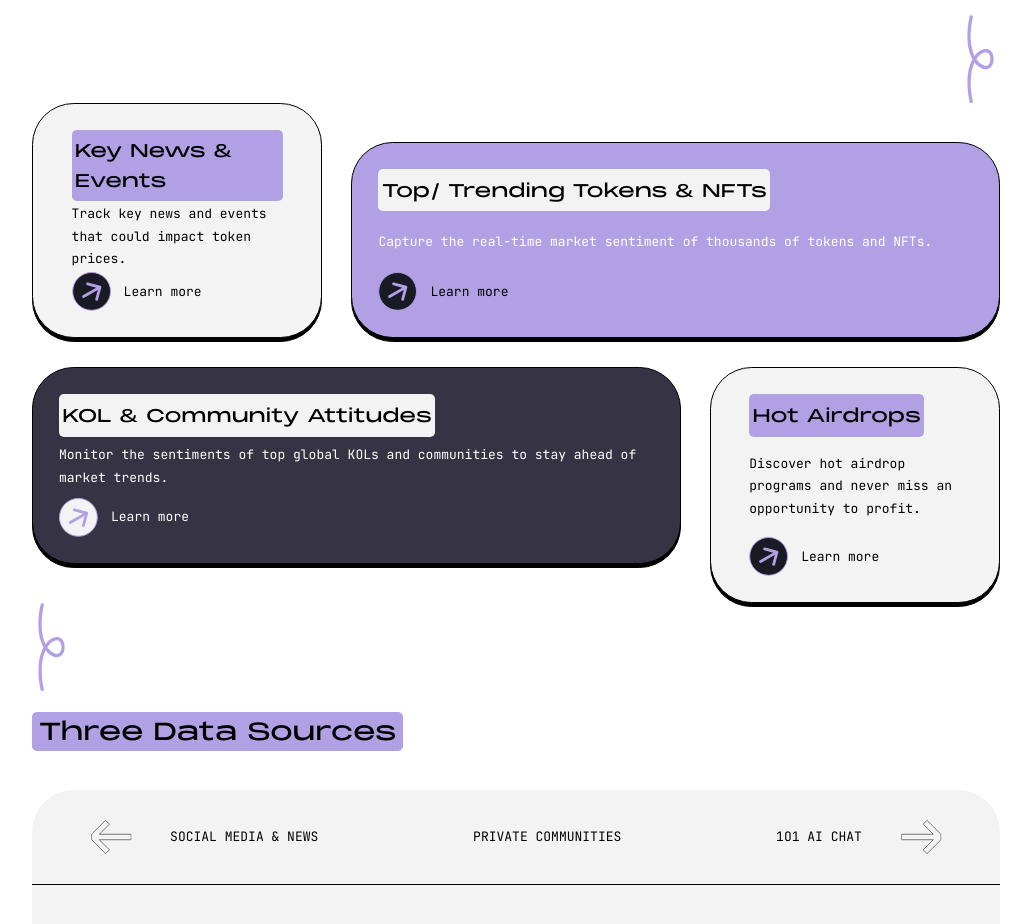
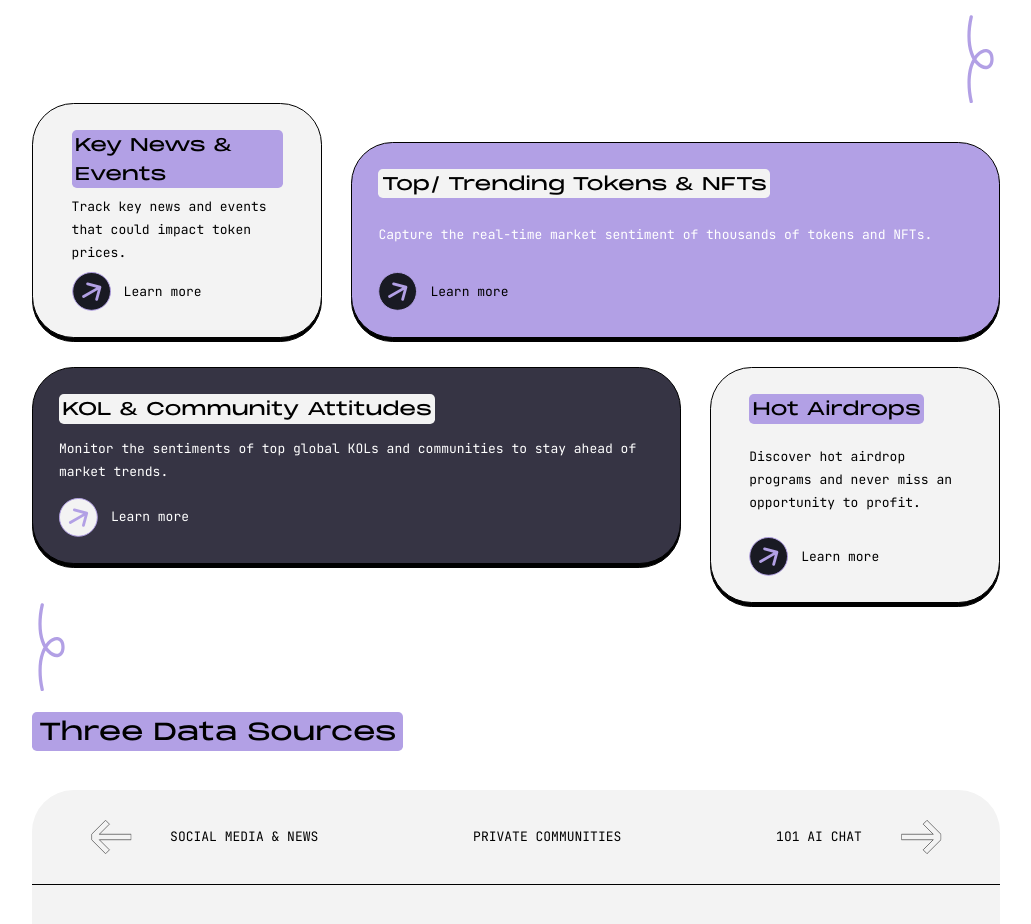
Before and after one commit to xin6211/cx-new, a React (Vite) app: page / in a window 1280 px wide. Shown: the part 1961-2885 px from the top of the page, without its empty margins (124-1155 px from the left). Built offline with nearby package versions, Linux system fonts and the light colour scheme.

Commit message:
On branch main  Changes to be committed: 	modified:   src/indices.tsx title padding

```diff
--- a/src/indices.tsx
+++ b/src/indices.tsx
@@ -62,7 +62,7 @@ function GCard({ title, text }: { title: string; text: string }) {
     return (
         <div className="flex flex-col justify-between h-full w-[30%] bg-bggray border border-black rounded-regular drop-shadow-cardShadow py-[calc(1rem+2vh)] px-[calc(1rem+2vw)] pad:py-8 ph:px-4">
             <div>
-                <div className="font-MonumentRegular rounded-md text-black text-3xl bg-bgpurple py-2 px-1 inline-block pad:text-[1.4rem] ph:text-[1.2rem] maxpad:max-w-full padpm:text-[1.4rem]">{title}</div>
+                <div className="font-MonumentRegular rounded-md text-black text-3xl bg-bgpurple py-0 px-1 inline-block pad:text-[1.4rem] ph:text-[1.2rem] maxpad:max-w-full padpm:text-[1.4rem]">{title}</div>
             </div>
             <div className="font-Mono text-black text-lg pad:text-[1rem]">{text}</div>
             <div className="flex flex-row items-center">
@@ -83,7 +83,7 @@ function GCardR({ title, text }: { title: string; text: string }) {
     return (
         <div className="flex flex-col justify-between h-full w-[30%] bg-bggray border border-black rounded-regular drop-shadow-cardShadow py-[calc(1rem+2vh)] px-[calc(1rem+2vw)] pad:py-8 pad:py-8 ph:px-4">
             <div>
-                <div className="font-MonumentRegular rounded-md text-black text-3xl bg-bgpurple py-2 px-1 inline-block pad:text-[1.4rem] ph:text-[1.2rem] padpm:text-[1.4rem]">{title}</div>
+                <div className="font-MonumentRegular rounded-md text-black text-3xl bg-bgpurple py-0 px-1 inline-block pad:text-[1.4rem] ph:text-[1.2rem] padpm:text-[1.4rem]">{title}</div>
             </div>
             <div className="font-Mono text-black text-lg pad:text-[1rem]">{text}</div>
             <div className="flex flex-row items-center">
@@ -106,7 +106,7 @@ function GRect({ title, text, typ }: { title: string; text: string; typ: boolean
     return (
         <div className={rootC + bg}>
             <div>
-                <div className="font-MonumentRegular rounded-md text-black text-3xl bg-bggray py-2 px-1 inline-block pad:text-[1.4rem] ph:text-[1.1rem] padpm:text-[1.4rem]">{title}</div>
+                <div className="font-MonumentRegular rounded-md text-black text-3xl bg-bggray py-0 px-1 inline-block pad:text-[1.4rem] ph:text-[1.1rem] padpm:text-[1.4rem]">{title}</div>
             </div>
             <div className="font-Mono text-white text-lg pad:text-[1rem]">{text}</div>
             <div>
```
